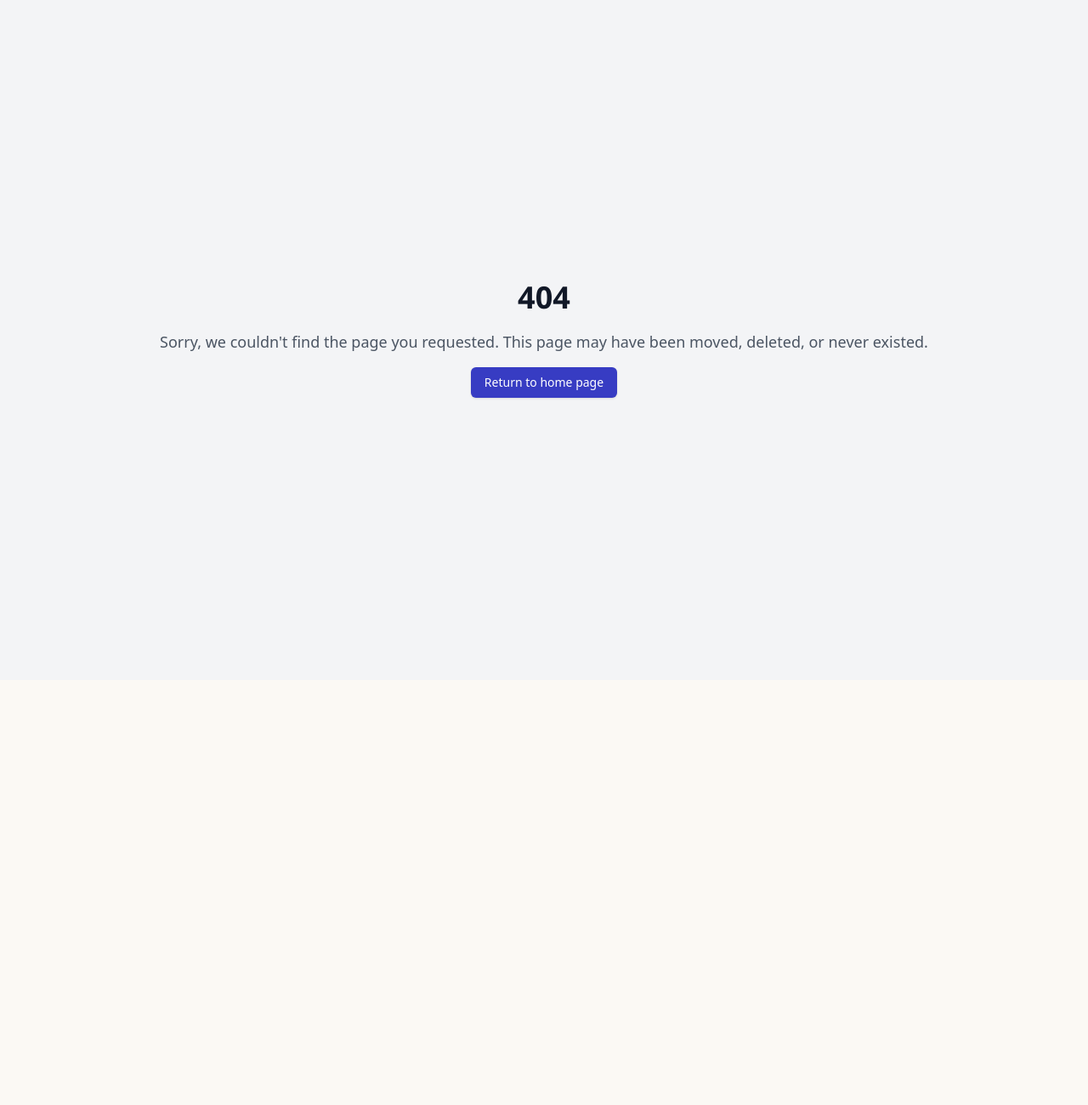
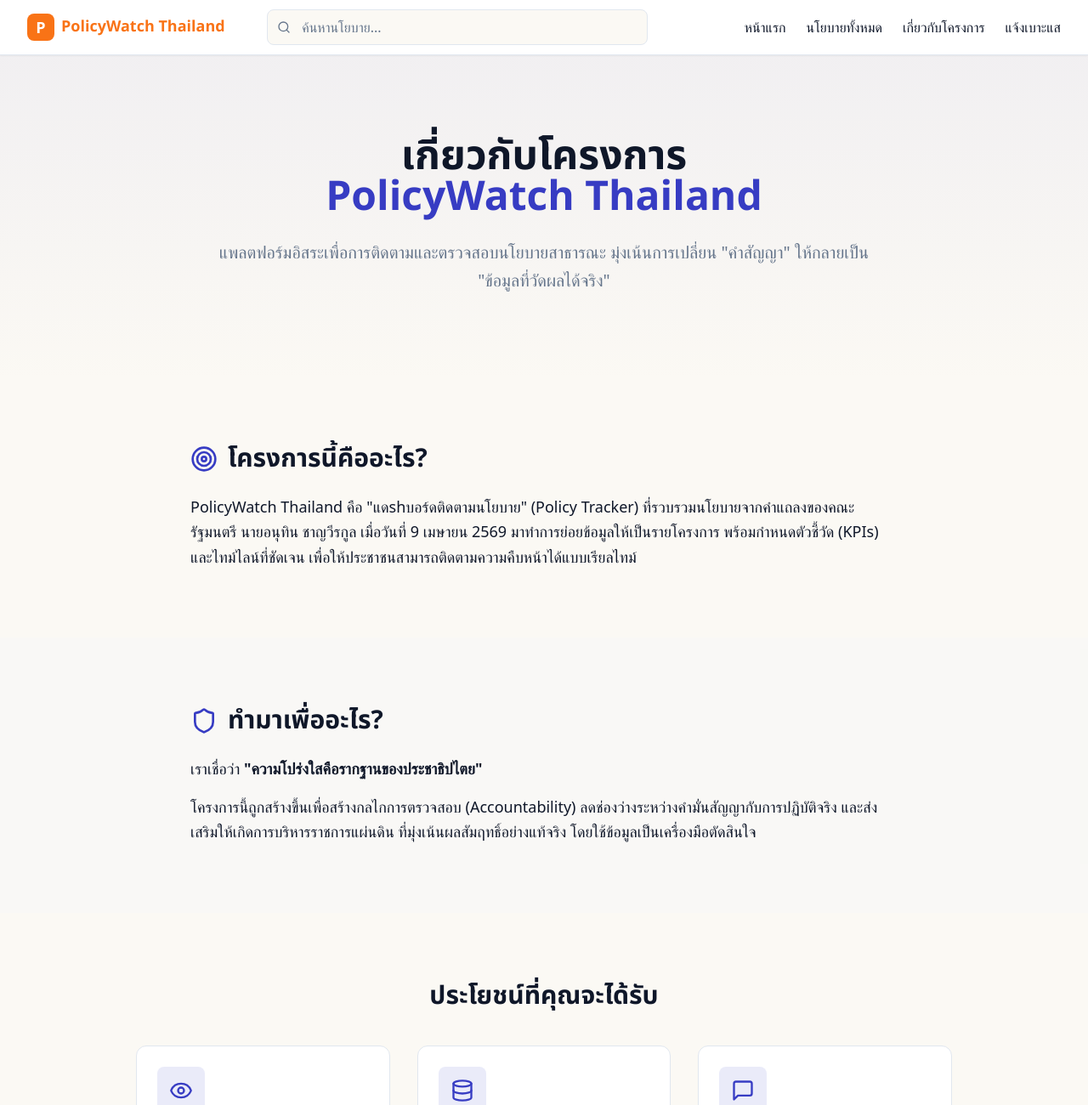
Before and after one commit to pawoot/sg-81003fa6-5e3d-42f5-9a5c-82405a525070-1776606646, a Next.js app: page /about in a window 1280 px wide. Before the commit this address had no page. Shown: the top 1300 px of the page at 85% size. Before the commit the page ends 800 px from the top, so only its background shows below. Built offline with nearby package versions, Linux system fonts and the light colour scheme; a web font is replaced by a local one.

Commit message:
feat(ui): create about page and add navbar link

```diff
--- a/src/components/Navbar.tsx
+++ b/src/components/Navbar.tsx
@@ -9,8 +9,8 @@ export function Navbar() {
   const navLinks = [
   { href: "/", label: "หน้าแรก" },
   { href: "/policies", label: "นโยบายทั้งหมด" },
-  { href: "/#clusters", label: "กลุ่มยุทธศาสตร์" },
-  { href: "/tips", label: "ส่งเบาะแส" }];
+  { href: "/about", label: "เกี่ยวกับโครงการ" },
+  { href: "/tips", label: "แจ้งเบาะแส" }];
 
 
   return (
--- /dev/null
+++ b/src/pages/about.tsx
@@ -0,0 +1,160 @@
+import { SEO } from "@/components/SEO";
+import { Navbar } from "@/components/Navbar";
+import { Target, Eye, Users, Database, MessageSquare, Shield } from "lucide-react";
+import Link from "next/link";
+
+export default function AboutPage() {
+  const benefits = [
+    {
+      icon: Eye,
+      title: "ความชัดเจน",
+      description: "ไม่ต้องอ่านเอกสารราชการหลายร้อยหน้า เราสรุปนโยบาย งบประมาณ และตัวชี้วัดมาให้ในรูปแบบที่เข้าใจง่ายที่สุด",
+    },
+    {
+      icon: Database,
+      title: "ข้อมูลเปิด (Open Data)",
+      description: "ข้อมูลทุกรายการมีที่มาอ้างอิงชัดเจน และเราผลักดันให้รัฐบาลเปิดเผยข้อมูลในรูปแบบที่คอมพิวเตอร์อ่านได้ (Machine Readable)",
+    },
+    {
+      icon: MessageSquare,
+      title: "การมีส่วนร่วม",
+      description: "ประชาชนสามารถส่ง \"เบาะแส\" หรือหลักฐานความคืบหน้าโครงการในพื้นที่ เพื่อยืนยันว่าสิ่งที่รัฐรายงานตรงกับความเป็นจริงหรือไม่",
+    },
+  ];
+
+  return (
+    <>
+      <SEO
+        title="เกี่ยวกับโครงการ | PolicyWatch Thailand"
+        description="แพลตฟอร์มอิสระเพื่อการติดตามและตรวจสอบนโยบายสาธารณะ มุ่งเน้นการเปลี่ยน คำสัญญา ให้กลายเป็น ข้อมูลที่วัดผลได้จริง"
+      />
+      <Navbar />
+
+      <main className="min-h-screen bg-background">
+        {/* Hero Section */}
+        <section className="bg-gradient-to-b from-primary/5 to-background py-16 md:py-24">
+          <div className="max-w-4xl mx-auto px-4 sm:px-6 lg:px-8 text-center">
+            <h1 className="font-heading font-bold text-4xl md:text-5xl mb-6">
+              เกี่ยวกับโครงการ<br />
+              <span className="text-primary">PolicyWatch Thailand</span>
+            </h1>
+            <p className="text-xl text-muted-foreground leading-relaxed max-w-3xl mx-auto">
+              แพลตฟอร์มอิสระเพื่อการติดตามและตรวจสอบนโยบายสาธารณะ
+              มุ่งเน้นการเปลี่ยน "คำสัญญา" ให้กลายเป็น "ข้อมูลที่วัดผลได้จริง"
+            </p>
+          </div>
+        </section>
+
+        {/* What is this project */}
+        <section className="py-16 md:py-20">
+          <div className="max-w-4xl mx-auto px-4 sm:px-6 lg:px-8">
+            <div className="flex items-center gap-3 mb-6">
+              <Target className="w-8 h-8 text-primary" />
+              <h2 className="font-heading font-bold text-3xl">โครงการนี้คืออะไร?</h2>
+            </div>
+            <p className="text-lg text-foreground leading-relaxed">
+              PolicyWatch Thailand คือ "แดshบอร์ดติดตามนโยบาย" (Policy Tracker)
+              ที่รวบรวมนโยบายจากคำแถลงของคณะรัฐมนตรี นายอนุทิน ชาญวีรกูล
+              เมื่อวันที่ 9 เมษายน 2569 มาทำการย่อยข้อมูลให้เป็นรายโครงการ
+              พร้อมกำหนดตัวชี้วัด (KPIs) และไทม์ไลน์ที่ชัดเจน
+              เพื่อให้ประชาชนสามารถติดตามความคืบหน้าได้แบบเรียลไทม์
+            </p>
+          </div>
+        </section>
+
+        {/* Purpose */}
+        <section className="py-16 md:py-20 bg-muted/30">
+          <div className="max-w-4xl mx-auto px-4 sm:px-6 lg:px-8">
+            <div className="flex items-center gap-3 mb-6">
+              <Shield className="w-8 h-8 text-primary" />
+              <h2 className="font-heading font-bold text-3xl">ทำมาเพื่ออะไร?</h2>
+            </div>
+            <p className="text-lg text-foreground leading-relaxed mb-4">
+              เราเชื่อว่า <strong>"ความโปร่งใสคือรากฐานของประชาธิปไตย"</strong>
+            </p>
+            <p className="text-lg text-foreground leading-relaxed">
+              โครงการนี้ถูกสร้างขึ้นเพื่อสร้างกลไกการตรวจสอบ (Accountability)
+              ลดช่องว่างระหว่างคำมั่นสัญญากับการปฏิบัติจริง
+              และส่งเสริมให้เกิดการบริหารราชการแผ่นดิน ที่มุ่งเน้นผลสัมฤทธิ์อย่างแท้จริง
+              โดยใช้ข้อมูลเป็นเครื่องมือตัดสินใจ
+            </p>
+          </div>
+        </section>
+
+        {/* Benefits */}
+        <section className="py-16 md:py-20">
+          <div className="max-w-5xl mx-auto px-4 sm:px-6 lg:px-8">
+            <h2 className="font-heading font-bold text-3xl mb-10 text-center">
+              ประโยชน์ที่คุณจะได้รับ
+            </h2>
+            <div className="grid md:grid-cols-3 gap-8">
+              {benefits.map((benefit) => {
+                const Icon = benefit.icon;
+                return (
+                  <div
+                    key={benefit.title}
+                    className="bg-card border border-border rounded-xl p-6 hover:shadow-lg transition-shadow"
+                  >
+                    <div className="bg-primary/10 w-14 h-14 rounded-lg flex items-center justify-center mb-4">
+                      <Icon className="w-7 h-7 text-primary" />
+                    </div>
+                    <h3 className="font-heading font-semibold text-xl mb-3">
+                      {benefit.title}
+                    </h3>
+                    <p className="text-muted-foreground leading-relaxed">
+                      {benefit.description}
+                    </p>
+                  </div>
+                );
+              })}
+            </div>
+          </div>
+        </section>
+
+        {/* Who we are */}
+        <section className="py-16 md:py-20 bg-muted/30">
+          <div className="max-w-4xl mx-auto px-4 sm:px-6 lg:px-8">
+            <div className="flex items-center gap-3 mb-6">
+              <Users className="w-8 h-8 text-primary" />
+              <h2 className="font-heading font-bold text-3xl">ใครคือผู้อยู่เบื้องหลัง?</h2>
+            </div>
+            <p className="text-lg text-foreground leading-relaxed mb-4">
+              โครงการนี้ริเริ่มโดยกลุ่มอาสาสมัครภาคประชาสังคม นักพัฒนาระบบ (Developers)
+              และนักวิชาการอิสระ ที่ต้องการเห็นประเทศไทยก้าวสู่การเป็น
+              <strong> "Data-Driven Democracy"</strong>
+            </p>
+            <p className="text-lg text-foreground leading-relaxed">
+              เราทำงานอย่างเป็นอิสระ ไม่ได้ขึ้นตรงต่อหน่วยงานรัฐบาลใดๆ
+            </p>
+          </div>
+        </section>
+
+        {/* CTA */}
+        <section className="py-16 md:py-20">
+          <div className="max-w-4xl mx-auto px-4 sm:px-6 lg:px-8 text-center">
+            <h2 className="font-heading font-bold text-3xl mb-6">
+              พร้อมที่จะร่วมติดตามนโยบายแล้วหรือยัง?
+            </h2>
+            <p className="text-lg text-muted-foreground mb-8">
+              เริ่มต้นตรวจสอบนโยบาย 23 ข้อ และติดตามความคืบหน้าได้ทันที
+            </p>
+            <div className="flex flex-col sm:flex-row gap-4 justify-center">
+              <Link
+                href="/policies"
+                className="inline-flex items-center justify-center px-8 py-3 bg-primary text-white font-semibold rounded-lg hover:bg-primary/90 transition-colors"
+              >
+                ดูนโยบายทั้งหมด
+              </Link>
+              <Link
+                href="/tips"
+                className="inline-flex items-center justify-center px-8 py-3 bg-card border-2 border-primary text-primary font-semibold rounded-lg hover:bg-primary/5 transition-colors"
+              >
+                แจ้งเบาะแส
+              </Link>
+            </div>
+          </div>
+        </section>
+      </main>
+    </>
+  );
+}
```
